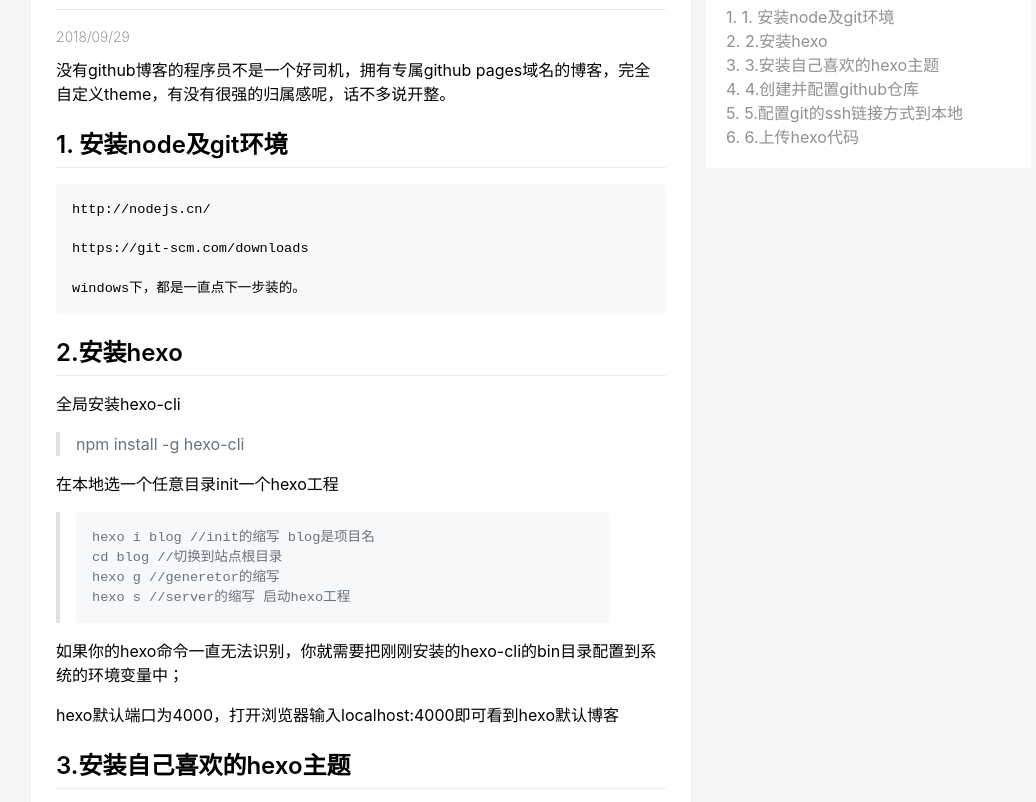
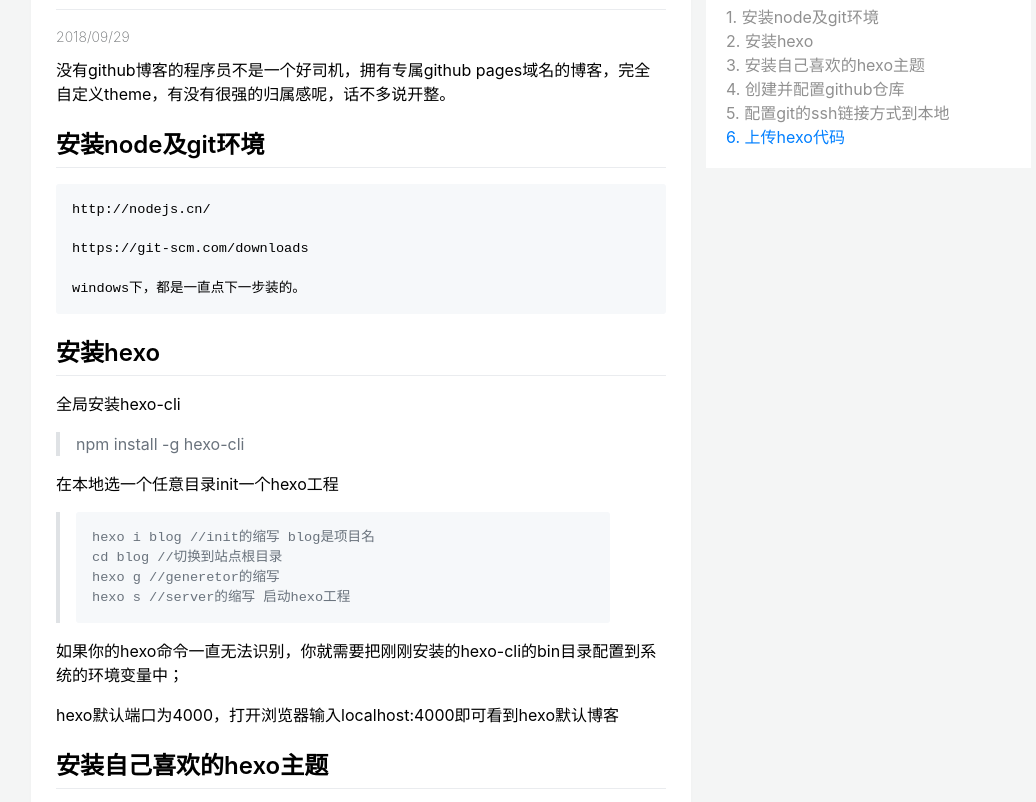
Before and after one commit to wangleizone/hexo, a plain HTML site: page 2018/09/29/csdn_export_md/index.html in a window 1280 px wide. Shown: the part 137-939 px from the top of the page, without its empty margins (109-1145 px from the left). Drawn offline with nearby package versions, Linux system fonts and the light colour scheme; some icons are missing.

Commit message:
Site updated: 2018-09-29 10:38:16

```diff
--- a/2018/09/29/csdn_export_md/index.html
+++ b/2018/09/29/csdn_export_md/index.html
@@ -63,12 +63,12 @@
 
           </div>
           <p>没有github博客的程序员不是一个好司机，拥有专属github pages域名的博客，完全自定义theme，有没有很强的归属感呢，话不多说开整。</p>
-<h2 id="1-安装node及git环境"><a href="#1-安装node及git环境" class="headerlink" title="1. 安装node及git环境"></a>1. 安装node及git环境</h2><pre><code>http://nodejs.cn/
+<h2 id="安装node及git环境"><a href="#安装node及git环境" class="headerlink" title="安装node及git环境"></a>安装node及git环境</h2><pre><code>http://nodejs.cn/
 
 https://git-scm.com/downloads
 
 windows下，都是一直点下一步装的。
-</code></pre><h2 id="2-安装hexo"><a href="#2-安装hexo" class="headerlink" title="2.安装hexo"></a>2.安装hexo</h2><p> 全局安装hexo-cli</p>
+</code></pre><h2 id="安装hexo"><a href="#安装hexo" class="headerlink" title="安装hexo"></a>安装hexo</h2><p> 全局安装hexo-cli</p>
 <blockquote>
 <p>npm install -g hexo-cli</p>
 </blockquote>
@@ -81,7 +81,7 @@
 </code></pre></blockquote>
 <p>如果你的hexo命令一直无法识别，你就需要把刚刚安装的hexo-cli的bin目录配置到系统的环境变量中；</p>
 <p>hexo默认端口为4000，打开浏览器输入localhost:4000即可看到hexo默认博客</p>
-<h2 id="3-安装自己喜欢的hexo主题"><a href="#3-安装自己喜欢的hexo主题" class="headerlink" title="3.安装自己喜欢的hexo主题"></a>3.安装自己喜欢的hexo主题</h2><p>官网上用户分享的主题</p>
+<h2 id="安装自己喜欢的hexo主题"><a href="#安装自己喜欢的hexo主题" class="headerlink" title="安装自己喜欢的hexo主题"></a>安装自己喜欢的hexo主题</h2><p>官网上用户分享的主题</p>
 <blockquote>
 <p><a href="https://hexo.io/themes/" target="_blank" rel="noopener">https://hexo.io/themes/</a></p>
 </blockquote>
@@ -107,13 +107,13 @@
 <p>此时再放完localhost:4000主题已经变为aath的，切about和tags页面均正常</p>
 </blockquote>
 <p><img src="https://img-blog.csdn.net/2018092909412194?watermark/2/text/aHR0cHM6Ly9ibG9nLmNzZG4ubmV0L2IyOTE0Mzc0Mjg=/font/5a6L5L2T/fontsize/400/fill/I0JBQkFCMA==/dissolve/70" alt="在这里插入图片描述"></p>
-<h2 id="4-创建并配置github仓库"><a href="#4-创建并配置github仓库" class="headerlink" title="4.创建并配置github仓库"></a>4.创建并配置github仓库</h2><p>Github 有两种形式的 page：<br>个人或组织的 page：只能存在一个，master 分支，地址为 xxx.github.io<br>项目 page：每个项目可以生成一个，gh-pages 分支，地址为 xxx.github.io/projectname<br><a href="https://help.github.com/articles/user-organization-and-project-pages/" target="_blank" rel="noopener">https://help.github.com/articles/user-organization-and-project-pages/</a></p>
+<h2 id="创建并配置github仓库"><a href="#创建并配置github仓库" class="headerlink" title="创建并配置github仓库"></a>创建并配置github仓库</h2><p>Github 有两种形式的 page：<br>个人或组织的 page：只能存在一个，master 分支，地址为 xxx.github.io<br>项目 page：每个项目可以生成一个，gh-pages 分支，地址为 xxx.github.io/projectname<br><a href="https://help.github.com/articles/user-organization-and-project-pages/" target="_blank" rel="noopener">https://help.github.com/articles/user-organization-and-project-pages/</a></p>
 <blockquote>
 <p>官方参考 <a href="https://help.github.com/articles/user-organization-and-project-pages/" target="_blank" rel="noopener">https://help.github.com/articles/user-organization-and-project-pages/</a></p>
 </blockquote>
 <p>创建仓库的名称必须与“你的用户名.github.io”，否则你的博客的访问域名将会是<br>xxx.github.io/projectname<br><img src="https://img-blog.csdn.net/20180929095333660?watermark/2/text/aHR0cHM6Ly9ibG9nLmNzZG4ubmV0L2IyOTE0Mzc0Mjg=/font/5a6L5L2T/fontsize/400/fill/I0JBQkFCMA==/dissolve/70" alt="在这里插入图片描述"></p>
 <p>进入repository的settings中配置pages主页<br>选择master branch 然后点击save<br><img src="https://img-blog.csdn.net/20180929095454695?watermark/2/text/aHR0cHM6Ly9ibG9nLmNzZG4ubmV0L2IyOTE0Mzc0Mjg=/font/5a6L5L2T/fontsize/400/fill/I0JBQkFCMA==/dissolve/70" alt="在这里插入图片描述"></p>
-<h2 id="5-配置git的ssh链接方式到本地"><a href="#5-配置git的ssh链接方式到本地" class="headerlink" title="5.配置git的ssh链接方式到本地"></a>5.配置git的ssh链接方式到本地</h2><p>本地配置global的username和email</p>
+<h2 id="配置git的ssh链接方式到本地"><a href="#配置git的ssh链接方式到本地" class="headerlink" title="配置git的ssh链接方式到本地"></a>配置git的ssh链接方式到本地</h2><p>本地配置global的username和email</p>
 <blockquote>
 <p>git config –global user.name “wangleizone”  //Github里面的账号<br>git config –global user.email “<a href="mailto:928752160@qq.com" target="_blank" rel="noopener">928752160@qq.com</a>” //Github注册的邮箱</p>
 </blockquote>
@@ -122,7 +122,7 @@
 <p>cd ~/.ssh  //打开本机的user目录<br>ssh-keygen -t rsa -C “<a href="mailto:928752160@qq.com" target="_blank" rel="noopener">928752160@qq.com</a>”  //执行命令后要求输入的项，直接回车就好</p>
 </blockquote>
 <p>到本机的用户目录C:\Users{username}.ssh找到id_rsa.pub，记事本打开，拷贝内容<br>粘贴到git中<br><img src="https://img-blog.csdn.net/20180929101811813?watermark/2/text/aHR0cHM6Ly9ibG9nLmNzZG4ubmV0L2IyOTE0Mzc0Mjg=/font/5a6L5L2T/fontsize/400/fill/I0JBQkFCMA==/dissolve/70" alt="在这里插入图片描述"></p>
-<h2 id="6-上传hexo代码"><a href="#6-上传hexo代码" class="headerlink" title="6.上传hexo代码"></a>6.上传hexo代码</h2><p>配置blog/._config.yml的git repo提交地址<br><img src="https://img-blog.csdn.net/20180929102136908?watermark/2/text/aHR0cHM6Ly9ibG9nLmNzZG4ubmV0L2IyOTE0Mzc0Mjg=/font/5a6L5L2T/fontsize/400/fill/I0JBQkFCMA==/dissolve/70" alt="在这里插入图片描述"><br>安装部署需要的依赖</p>
+<h2 id="上传hexo代码"><a href="#上传hexo代码" class="headerlink" title="上传hexo代码"></a>上传hexo代码</h2><p>配置blog/._config.yml的git repo提交地址<br><img src="https://img-blog.csdn.net/20180929102136908?watermark/2/text/aHR0cHM6Ly9ibG9nLmNzZG4ubmV0L2IyOTE0Mzc0Mjg=/font/5a6L5L2T/fontsize/400/fill/I0JBQkFCMA==/dissolve/70" alt="在这里插入图片描述"><br>安装部署需要的依赖</p>
 <blockquote>
 <p>npm install –save hexo-deployer-git</p>
 </blockquote>
@@ -143,7 +143,7 @@
     <div class="toc-container">
         <h1>目录</h1>
         <div class="content">
-            <ol class="toc"><li class="toc-item toc-level-2"><a class="toc-link" href="#1-安装node及git环境"><span class="toc-number">1.</span> <span class="toc-text">1. 安装node及git环境</span></a></li><li class="toc-item toc-level-2"><a class="toc-link" href="#2-安装hexo"><span class="toc-number">2.</span> <span class="toc-text">2.安装hexo</span></a></li><li class="toc-item toc-level-2"><a class="toc-link" href="#3-安装自己喜欢的hexo主题"><span class="toc-number">3.</span> <span class="toc-text">3.安装自己喜欢的hexo主题</span></a></li><li class="toc-item toc-level-2"><a class="toc-link" href="#4-创建并配置github仓库"><span class="toc-number">4.</span> <span class="toc-text">4.创建并配置github仓库</span></a></li><li class="toc-item toc-level-2"><a class="toc-link" href="#5-配置git的ssh链接方式到本地"><span class="toc-number">5.</span> <span class="toc-text">5.配置git的ssh链接方式到本地</span></a></li><li class="toc-item toc-level-2"><a class="toc-link" href="#6-上传hexo代码"><span class="toc-number">6.</span> <span class="toc-text">6.上传hexo代码</span></a></li></ol>
+            <ol class="toc"><li class="toc-item toc-level-2"><a class="toc-link" href="#安装node及git环境"><span class="toc-number">1.</span> <span class="toc-text">安装node及git环境</span></a></li><li class="toc-item toc-level-2"><a class="toc-link" href="#安装hexo"><span class="toc-number">2.</span> <span class="toc-text">安装hexo</span></a></li><li class="toc-item toc-level-2"><a class="toc-link" href="#安装自己喜欢的hexo主题"><span class="toc-number">3.</span> <span class="toc-text">安装自己喜欢的hexo主题</span></a></li><li class="toc-item toc-level-2"><a class="toc-link" href="#创建并配置github仓库"><span class="toc-number">4.</span> <span class="toc-text">创建并配置github仓库</span></a></li><li class="toc-item toc-level-2"><a class="toc-link" href="#配置git的ssh链接方式到本地"><span class="toc-number">5.</span> <span class="toc-text">配置git的ssh链接方式到本地</span></a></li><li class="toc-item toc-level-2"><a class="toc-link" href="#上传hexo代码"><span class="toc-number">6.</span> <span class="toc-text">上传hexo代码</span></a></li></ol>
         </div>
     </div>
 
```
